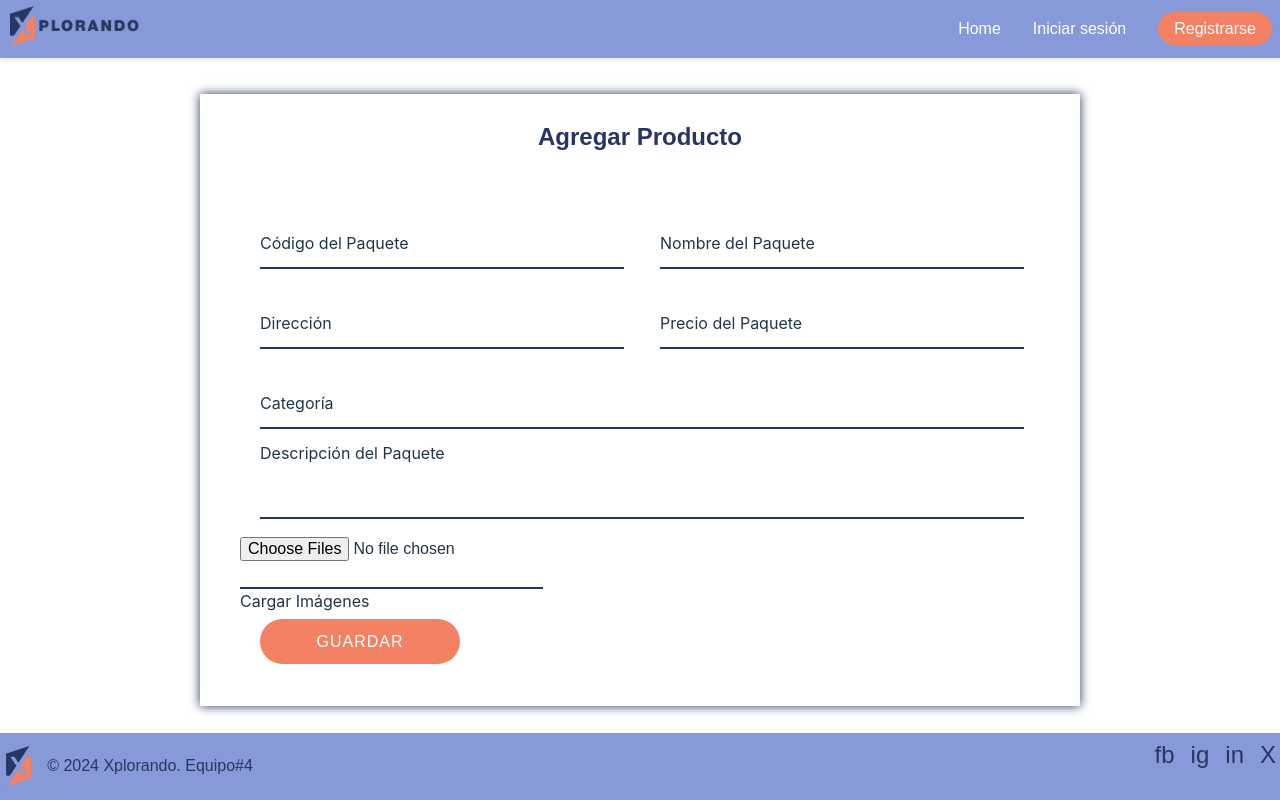
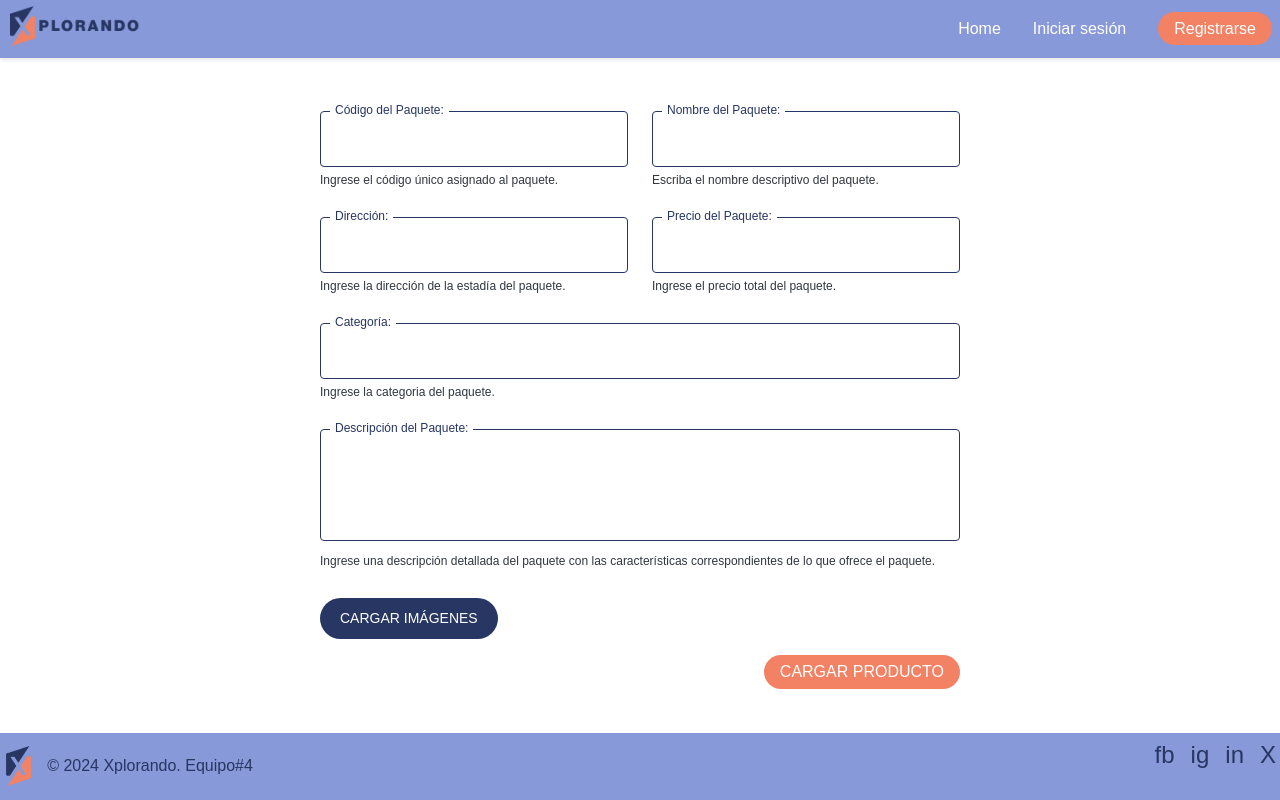
Before and after one commit to ArmestoG/proyecto-integrador-xplorando, a React (Vite) app: page / in a window 1280 px wide. Built offline with nearby package versions, Linux system fonts and the light colour scheme.

Commit message:
segundo commit

```diff
--- a/src/components/FormAgregarProducto/AgregarProducto.css
+++ b/src/components/FormAgregarProducto/AgregarProducto.css
@@ -1,125 +1,93 @@
-.contenedor-formulario{
-  max-width: 50rem;
-  width: 800px;
-  padding: 1.5625rem 2.5rem 0.625rem 2.5rem;
-  box-shadow: 0 0 0.625rem #273562;
+.contenedor-formulario {
+  width: 50vw;
+  font-family: Arial, Helvetica, sans-serif;
 }
-.contenedor-formulario .texto{
+
+.texto {
   text-align: center;
   font-size: 1.5rem;
   font-weight: 600;
-  font-family: 'Poppins', sans-serif;
-  color: #273562
+  color: #273562;
 }
-.contenedor-formulario form{
-  padding: 1.875rem 0 0 0;
+
+.fila-formulario {
+  display: flex;
+  margin: 1rem 0;
 }
-.contenedor-formulario form .fila-formulario{
-  display: flex;
-  margin: 2rem 0;
-}
-form .fila-formulario .datos-entrada{
-  width: 100%;
-  height: 3rem;
-  margin: 0 1.25rem;
+
+.input-container {
+  flex: 1;
+  margin-right: 24px; /* Espaciado uniforme */
   position: relative;
 }
-form .fila-formulario .textarea{
+
+.input-container:last-child {
+  margin-right: 0; /* Para la última fila, elimina el margen derecho */
+}
+
+.input-container label {
+  font-size: 12px;
+  color: #273562;
+  position: absolute;
+  top: -10px; /* Coloca el label justo encima del input */
+  left: 10px;
+  background-color: white; /* Color del fondo del label */
+  padding: 0 5px; /* Espacio interno del label */
+  z-index: 1; /* Asegura que el label esté por encima del input */
+}
+
+.input-container input[type="text"],
+.input-container textarea {
+  width: 100%; /* Ocupa el 100% del ancho disponible */
+  border: 1.5px solid #273662;
+  height: 3.5rem;
+  padding: 0.5rem;
+  box-sizing: border-box;
+  border-radius: 0.25rem;
+}
+
+.input-container textarea {
   height: 7rem;
-}
-.datos-entrada input,
-.textarea textarea{
-  display: block;
-  width: 100%;
-  height: 100%;
-  border: none;
-  align-self: start;
-  font-size: 1rem;
-  border-bottom: 0.125rem  solid #273562;
-}
-.datos-entrada input:focus ~ label, .textarea textarea:focus ~ label,
-.datos-entrada input:valid ~ label, .textarea textarea:valid ~ label{
-  transform: translateY(-1.25rem);
-  font-size: 0.875rem;
-  border: none;
-  color: #8799D8;
-}
-.textarea textarea{
   resize: none;
   padding-top: 0.625rem;
 }
-.datos-entrada label{
-  position: absolute;
-  bottom: 0.625rem;
+
+.boton-enviar input[type="submit"] {
+  background-color: #f38164;
+  color: #ffffff;
+  border: none;
+  border-radius: 25px;
+  padding: 0.5rem 1rem;
   font-size: 1rem;
-  transition: all 0.3s ease;
-}
-.textarea label{
-  width: 100%;
-  bottom: 2.5rem;
-}
-.datos-entrada .subrayado{
-  position: absolute;
-  bottom: 0;
-  height: 0.125rem;
-  width: 100%;
-}
-.datos-entrada .subrayado:before{
-  position: absolute;
-  content: "";
-  height: 0.125rem;
-  width: 100%;
-  background: #8799D8;
-  transform: scaleX(0);
-  transform-origin: center;
-  transition: transform 0.3s ease;
-}
-.datos-entrada input:focus ~ .subrayado:before,
-
-.textarea textarea:focus ~ .subrayado:before{
-  transform: scale(1);
-}
-.boton-enviar .datos-entrada{
-  overflow: hidden;
-  height: 2.8125rem !important;
-  width: 25%!important;
-}
-.boton-enviar .datos-entrada{
-  height: 100%;
-  width: 100%;
-  position: absolute;
-  background-color: #F38164;
-  color: #ffffff;
-  border-radius: 25px;
+  text-transform: uppercase;
+  cursor: pointer;
+  position: relative;
 }
 
-.boton-enviar .datos-entrada:hover {
+.boton-enviar input[type="submit"]:hover {
   background-color: #db5837;
-}
-.boton-enviar .datos-entrada input{
-  background: none;
-  border: none;
-  color: #fff;
-  font-size: 1rem;
-  font-weight: 400;
-  text-transform: uppercase;
-  letter-spacing: 1px;
-  cursor: pointer;
-  position: relative;
-  z-index: 2;
+  transition: background-color 0.3s;
 }
 
-
-.fila-formulario-imagenes {
-  display: flex;
-  margin: 2rem 0;
+.boton-imagenes {
+  display: inline-block;
+  font-size: 14px;
+  padding: 10px 20px;
+  background-color: #273662;
+  color: white;
+  border: none;
+  border-radius: 25px;
+  cursor: pointer;
+  transition: background-color 0.3s;
+  text-transform: uppercase;
 }
 
-.imagen-entrada input {
-  display: block;
-  width: 100%;
-  height: 100%;
-  border: none;
-  font-size: 1rem;
-  border-bottom: 0.125rem solid #273562;
+.boton-imagenes:hover {
+  background-color: #1b2e4e;
 }
+
+.supporting-text {
+  margin-top: 0.25rem; /* Espacio entre el input y el texto de soporte */
+  font-size: 0.75rem; /* Tamaño de la fuente del texto de soporte */
+  color: #31363f; /* Color del texto de soporte */
+}
--- a/src/components/FormAgregarProducto/AgregarProducto.jsx
+++ b/src/components/FormAgregarProducto/AgregarProducto.jsx
@@ -37,6 +37,10 @@ const AgregarProducto = () => {
 
   const handleImagenesChange = (event) => {
     const files = Array.from(event.target.files);
+    if (files.length > 5) {
+      alert("Solo se pueden seleccionar un máximo de 5 imágenes.");
+      return;
+    }
     setImagenes(files);
   };
 
@@ -77,10 +81,10 @@ const AgregarProducto = () => {
 
   return (
     <div className="contenedor-formulario">
-      <div className="texto">Agregar Producto</div>
       <form onSubmit={handleSubmit}>
         <div className="fila-formulario">
-          <div className="datos-entrada">
+          <div className="input-container">
+            <label htmlFor="codigo">Código del Paquete:</label>
             <input
               type="text"
               id="codigo"
@@ -88,10 +92,12 @@ const AgregarProducto = () => {
               onChange={handleCodigoChange}
               required
             />
-            <div className="subrayado"></div>
-            <label htmlFor="codigo">Código del Paquete</label>
+            <p className="supporting-text">
+              Ingrese el código único asignado al paquete.
+            </p>
           </div>
-          <div className="datos-entrada">
+          <div className="input-container">
+            <label htmlFor="nombre">Nombre del Paquete:</label>
             <input
               type="text"
               id="nombre"
@@ -99,12 +105,14 @@ const AgregarProducto = () => {
               onChange={handleNombreChange}
               required
             />
-            <div className="subrayado"></div>
-            <label htmlFor="nombre">Nombre del Paquete</label>
+            <p className="supporting-text">
+              Escriba el nombre descriptivo del paquete.
+            </p>
           </div>
         </div>
         <div className="fila-formulario">
-          <div className="datos-entrada">
+          <div className="input-container">
+            <label htmlFor="direccion">Dirección:</label>
             <input
               type="text"
               id="direccion"
@@ -112,10 +120,12 @@ const AgregarProducto = () => {
               onChange={handleDireccionChange}
               required
             />
-            <div className="subrayado"></div>
-            <label htmlFor="direccion">Dirección</label>
+            <p className="supporting-text">
+              Ingrese la dirección de la estadía del paquete.
+            </p>
           </div>
-          <div className="datos-entrada">
+          <div className="input-container">
+            <label htmlFor="precio">Precio del Paquete:</label>
             <input
               type="text"
               id="precio"
@@ -123,12 +133,14 @@ const AgregarProducto = () => {
               onChange={handlePrecioChange}
               required
             />
-            <div className="subrayado"></div>
-            <label htmlFor="precio">Precio del Paquete</label>
+            <p className="supporting-text">
+              Ingrese el precio total del paquete.
+            </p>
           </div>
         </div>
         <div className="fila-formulario">
-          <div className="datos-entrada">
+          <div className="input-container">
+            <label htmlFor="categoria">Categoría:</label>
             <input
               type="text"
               id="categoria"
@@ -136,21 +148,22 @@ const AgregarProducto = () => {
               onChange={handleCategoriaChange}
               required
             />
-            <div className="subrayado"></div>
-            <label htmlFor="categoria">Categoría</label>
+            <p className="supporting-text">Ingrese la categoria del paquete.</p>
           </div>
         </div>
-        <div className="fila-formulario textarea">
-          <div className="datos-entrada">
+        <div className="fila-formulario">
+          <div className="input-container">
+            <label htmlFor="descripcion">Descripción del Paquete:</label>
             <textarea
               id="descripcion"
               value={descripcion}
               onChange={handleDescripcionChange}
               required
             ></textarea>
-            <br />
-            <div className="subrayado"></div>
-            <label htmlFor="descripcion">Descripción del Paquete</label>
+            <p className="supporting-text">
+              Ingrese una descripción detallada del paquete con las
+              características correspondientes de lo que ofrece el paquete.
+            </p>
           </div>
         </div>
         <div className="fila-formulario-imagenes">
@@ -161,14 +174,17 @@ const AgregarProducto = () => {
               accept="image/*"
               multiple
               onChange={handleImagenesChange}
+              max="5"
+              style={{ display: "none" }}
             />
-            <div className="subrayado"></div>
-            <label htmlFor="imagenes">Cargar Imágenes</label>
+            <label htmlFor="imagenes" className="boton-imagenes">
+              Cargar Imágenes
+            </label>
           </div>
         </div>
         <div className="fila-formulario boton-enviar">
-          <div className="datos-entrada">
-            <input type="submit" value="Guardar" />
+          <div className="datos-entrada" style={{ marginLeft: "auto" }}>
+            <input type="submit" value="cargar producto" />
           </div>
         </div>
       </form>
```
